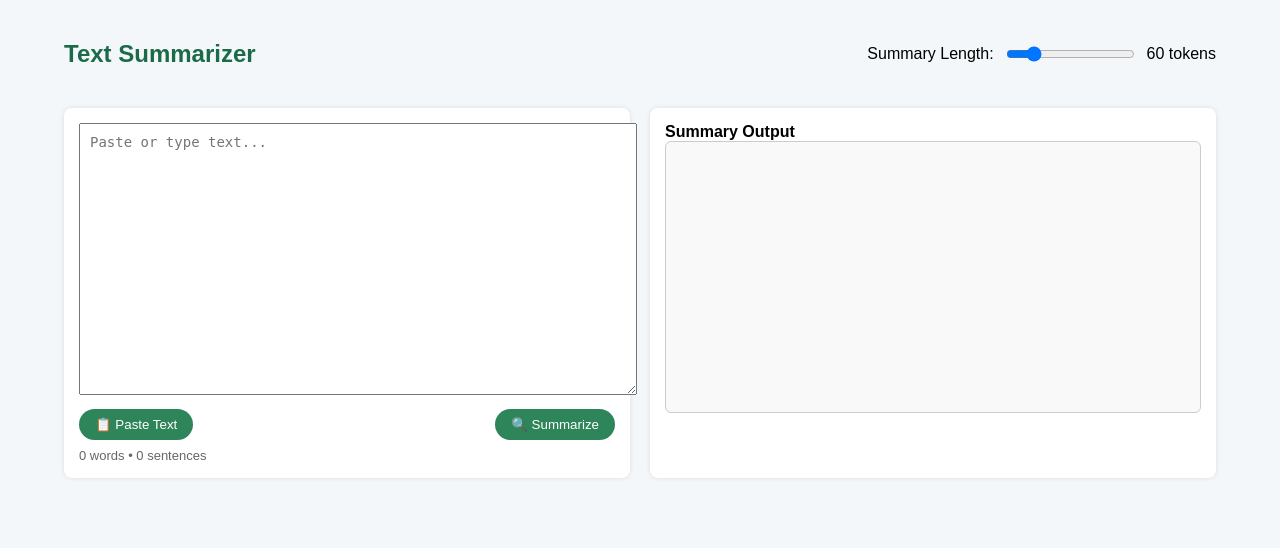
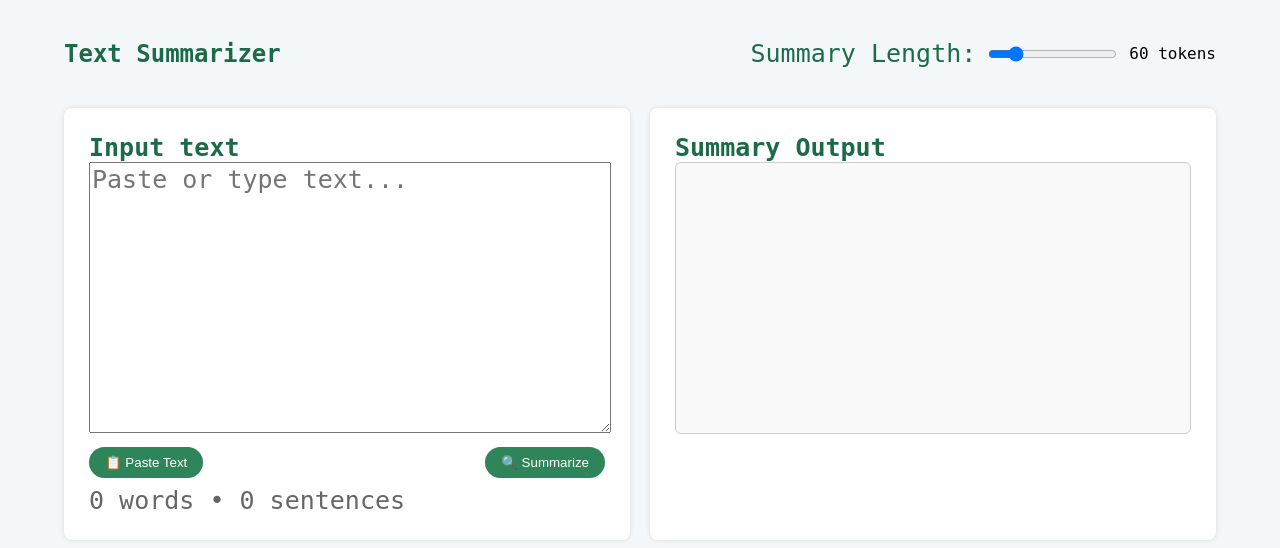
Before and after one commit to hoangbaokhanh1511/Text_Summarization_Project, a Flask app: page / in a window 1280 px wide. Shown: the top 548 px of the page. Run offline with Flask 3, Linux system fonts and the light colour scheme.

Commit message:
[Update HTML, CSS view]

```diff
--- a/static/style.css
+++ b/static/style.css
@@ -1,5 +1,5 @@
 body {
-    font-family: Arial, sans-serif;
+    font-family: monospace, monospace;
     background-color: #f4f7fa;
     margin: 0;
     padding: 0;
@@ -35,17 +35,16 @@ h2 {
 .input-box, .output-box {
     flex: 1;
     background-color: white;
-    padding: 15px;
+    padding: 25px;
     border-radius: 8px;
     box-shadow: 0 0 5px rgba(0,0,0,0.1);
 }
 
 textarea {
     width: 100%;
-    height: 250px;
+    height: 265px;
     resize: vertical;
-    padding: 10px;
-    font-size: 14px;
+    font-size: 25px;
 }
 
 .actions {
@@ -79,5 +78,9 @@ textarea {
 .stats {
     margin-top: 8px;
     color: #666;
-    font-size: 13px;
+    font-size: 25px;
 }
+label {
+    color: #1c6b48;
+    font-size: 25px;
+}
--- a/templates/index.html
+++ b/templates/index.html
@@ -20,7 +20,8 @@
         <form method="POST">
             <div class="editor">
                 <div class="input-box">
-                    <textarea name="text" id="textInput" placeholder="Paste or type text...">{{ input_text }}</textarea>
+                    <label><strong>Input text </strong></label>
+                    <textarea name="text" id="textInput" placeholder="Paste or type text...">{{ request.form['text'] if request.form.get('text') else '' }}</textarea>
                     <div class="actions">
                         <button type="button" onclick="pasteText()">📋 Paste Text</button>
                         <button type="submit">🔍 Summarize</button>
```
